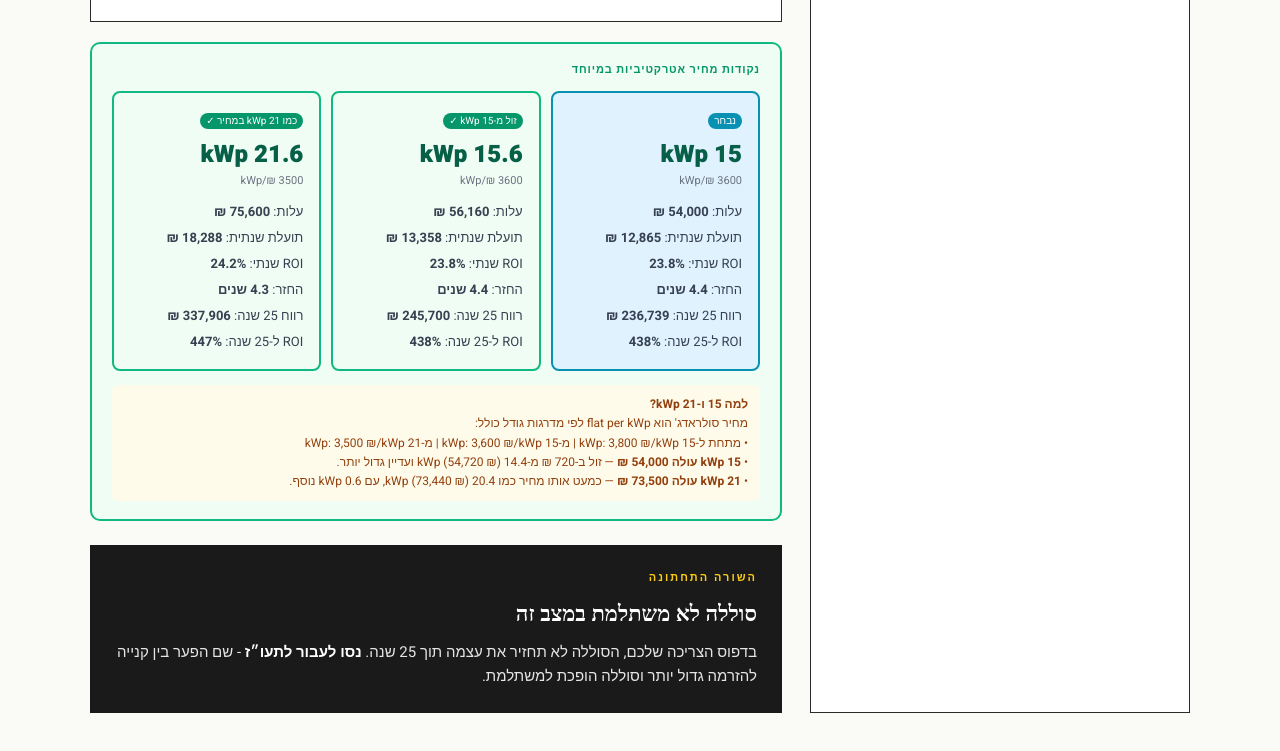
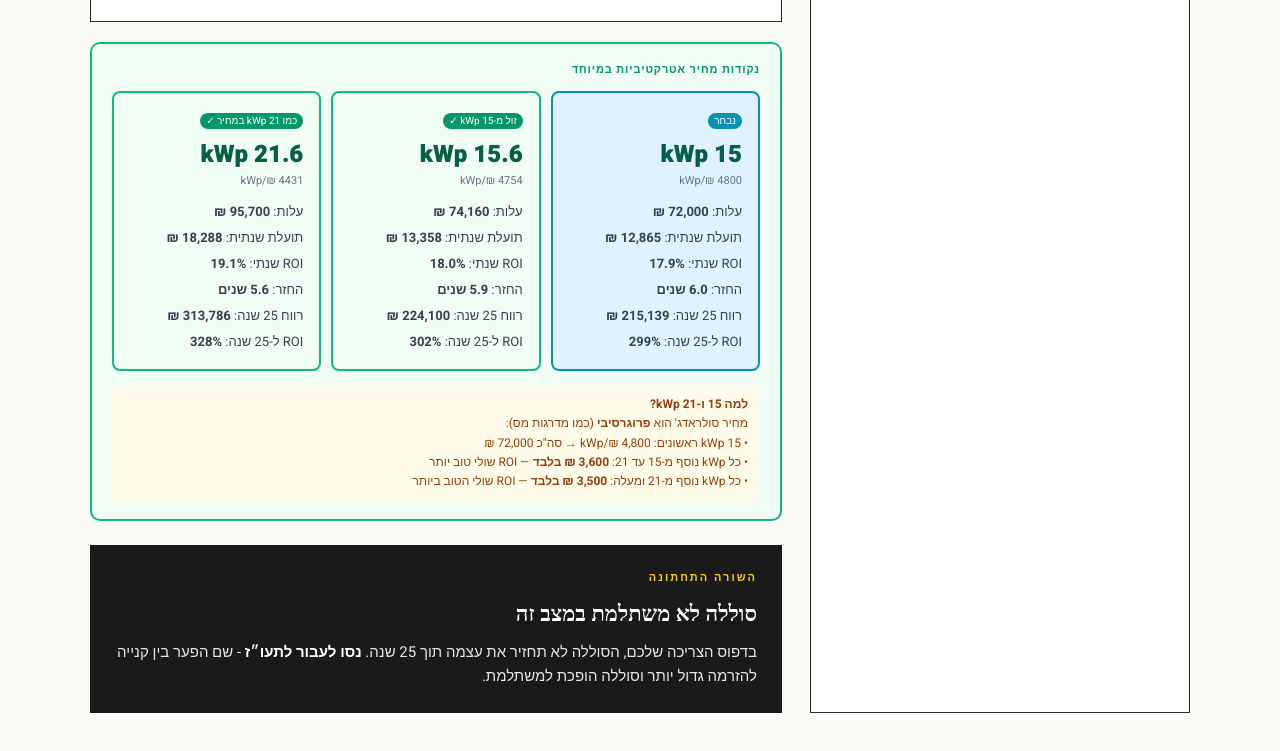
Before and after one commit to ariels-sillypurple/solar-calculator, a plain HTML site: page index.html in a window 1280 px wide. Shown: the part 1536-2287 px from the top of the page. Drawn offline with Linux system fonts and the light colour scheme; a web font is replaced by a local one.

Commit message:
Update index.html

```diff
--- a/index.html
+++ b/index.html
@@ -631,10 +631,11 @@ function calculateCostByProvider(size, provider) {
     const closest = keys.reduce((prev, curr) => Math.abs(curr - size) < Math.abs(prev - size) ? curr : prev);
     return voltaPrices[closest];
   } else {
-    // SolarEdge: <15 kWp = 3,800 | ≥15 kWp = 3,600 | ≥21 kWp = 3,500
-    if (size < 15) return size * 3800;
-    if (size < 21) return size * 3600;
-    return size * 3500;
+    // SolarEdge: progressive pricing (like tax brackets)
+    // First 15 kWp at 4,800 | next kWp (15-21) at 3,600 | beyond 21 at 3,500
+    if (size <= 15) return size * 4800;
+    if (size <= 21) return 15 * 4800 + (size - 15) * 3600;
+    return 15 * 4800 + 6 * 3600 + (size - 21) * 3500;
   }
 }
 
@@ -846,10 +847,10 @@ function findOptimalSize() {
     <div style="display:flex;gap:10px;flex-wrap:wrap;">${rows}</div>
     <div style="margin-top:14px;padding:10px 12px;background:#fffbeb;border-radius:6px;font-size:12px;color:#92400e;line-height:1.6;">
       <strong>למה 15 ו-21 kWp?</strong><br>
-      מחיר סולראדג' הוא flat per kWp לפי מדרגות גודל כולל:<br>
-      • מתחת ל-15 kWp: 3,800 ₪/kWp | מ-15 kWp: 3,600 ₪/kWp | מ-21 kWp: 3,500 ₪/kWp<br>
-      • <strong>15 kWp עולה 54,000 ₪</strong> — זול ב-720 ₪ מ-14.4 kWp (54,720 ₪) ועדיין גדול יותר.<br>
-      • <strong>21 kWp עולה 73,500 ₪</strong> — כמעט אותו מחיר כמו 20.4 kWp (73,440 ₪), עם 0.6 kWp נוסף.
+      מחיר סולראדג' הוא <strong>פרוגרסיבי</strong> (כמו מדרגות מס):<br>
+      • 15 kWp ראשונים: 4,800 ₪/kWp → סה"כ 72,000 ₪<br>
+      • כל kWp נוסף מ-15 עד 21: <strong>3,600 ₪ בלבד</strong> — ROI שולי טוב יותר<br>
+      • כל kWp נוסף מ-21 ומעלה: <strong>3,500 ₪ בלבד</strong> — ROI שולי הטוב ביותר
     </div>`;
 }
 
```
